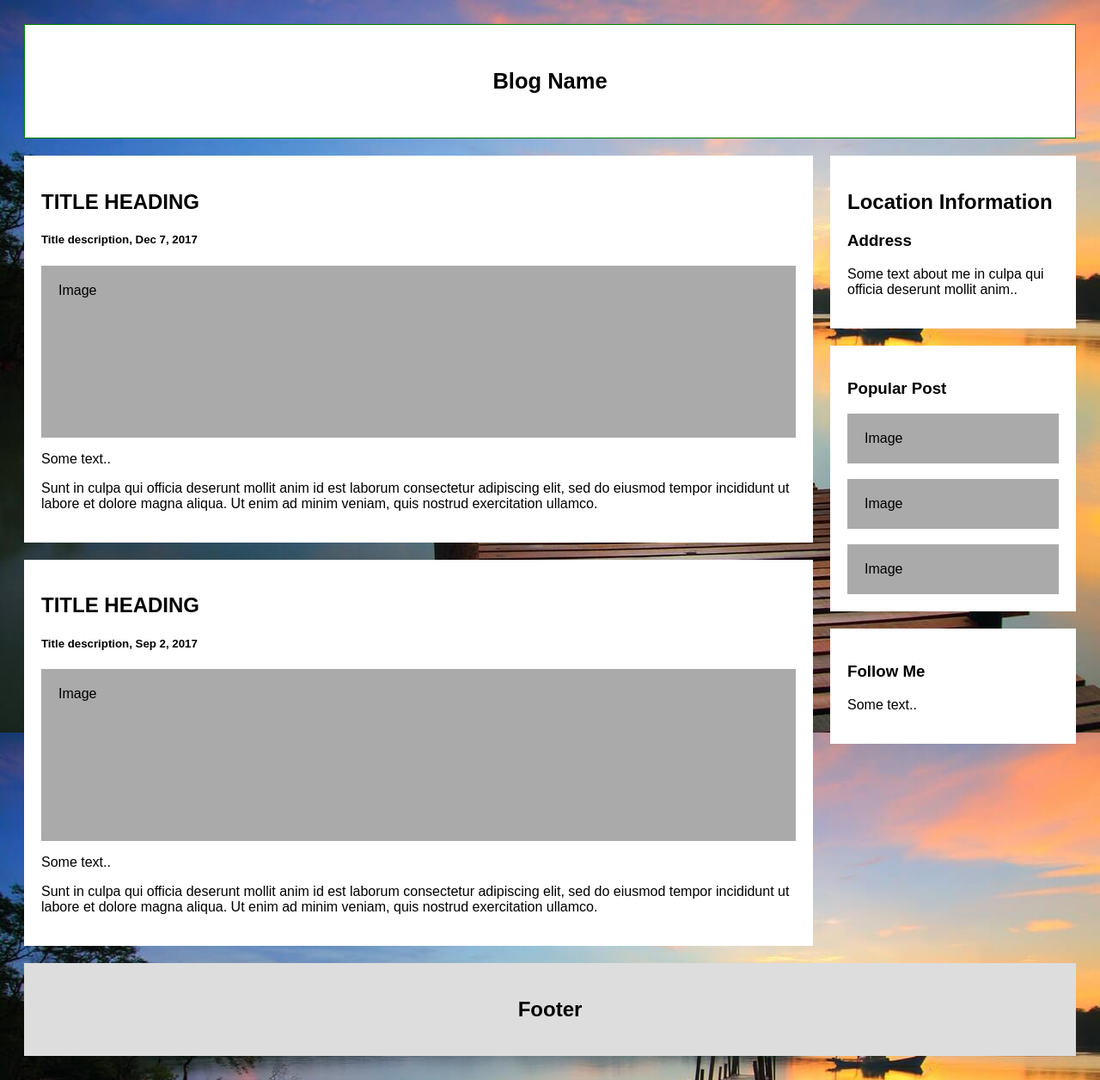
After one commit to Atul1710/Tourable, a PHP site: page /Tourable_pages/location-display-1.php in a window 1280 px wide. The commit adds this page. Shown: the whole page at 86% size. Run offline with PHP 8.4, Linux system fonts and the light colour scheme.

Commit message:
Image upload and Display demo and Location page layout

```diff
--- /dev/null
+++ b/Tourable_pages/location-display-1.php
@@ -0,0 +1,133 @@
+<!DOCTYPE html>
+<html>
+<head>
+<meta name="viewport" content="width=device-width, initial-scale=1">
+<style>
+* {
+  box-sizing: border-box;
+}
+
+/* Add a gray background color with some padding */
+body {
+  font-family: Arial;
+  padding: 20px;
+  /* background: aliceblue; */
+  background-image: url("images/bg1.jpeg");
+  background-attachment: fixed;
+  background-repeat: no-repeat;
+  background-size: cover;
+}
+
+/* Header/Blog Title */
+.header {
+  border: 1px solid green;
+  padding: 30px;
+  font-size: 17px;
+  text-align: center;
+  background: white;
+}
+
+/* Create two unequal columns that floats next to each other */
+/* Left column */
+.leftcolumn {
+  float: left;
+  width: 75%;
+}
+
+/* Right column */
+.rightcolumn {
+  float: left;
+  width: 25%;
+  padding-left: 20px;
+}
+
+/* Fake image */
+.fakeimg {
+  background-color: #aaa;
+  width: 100%;
+  padding: 20px;
+}
+
+/* Add a card effect for articles */
+.card {
+   background-color: white;
+   padding: 20px;
+   margin-top: 20px;
+}
+
+/* Clear floats after the columns */
+.row:after {
+  content: "";
+  display: table;
+  clear: both;
+}
+
+/* Footer */
+.footer {
+  padding: 20px;
+  text-align: center;
+  background: #ddd;
+  margin-top: 20px;
+}
+
+
+/* Responsive layout - when the screen is less than 800px wide, make the two columns stack on top of each other instead of next to each other */
+@media screen and (max-width: 800px) {
+  .leftcolumn, .rightcolumn {
+    width: 100%;
+    padding: 0;
+  }
+}
+</style>
+</head>
+<body>
+
+<div class="bg-image">
+
+<div class="header">
+  <h2>Blog Name</h2>
+</div>
+
+<div class="row">
+  <div class="leftcolumn">
+    <div class="card">
+      <h2>TITLE HEADING</h2>
+      <h5>Title description, Dec 7, 2017</h5>
+      <div class="fakeimg" style="height:200px;">Image</div>
+      <p>Some text..</p>
+      <p>Sunt in culpa qui officia deserunt mollit anim id est laborum consectetur adipiscing elit, sed do eiusmod tempor incididunt ut labore et dolore magna aliqua. Ut enim ad minim veniam, quis nostrud exercitation ullamco.</p>
+    </div>
+    <div class="card">
+      <h2>TITLE HEADING</h2>
+      <h5>Title description, Sep 2, 2017</h5>
+      <div class="fakeimg" style="height:200px;">Image</div>
+      <p>Some text..</p>
+      <p>Sunt in culpa qui officia deserunt mollit anim id est laborum consectetur adipiscing elit, sed do eiusmod tempor incididunt ut labore et dolore magna aliqua. Ut enim ad minim veniam, quis nostrud exercitation ullamco.</p>
+    </div>
+  </div>
+  <div class="rightcolumn">
+    <div class="card">
+      <h2>Location Information</h2>
+      <!-- <div class="fakeimg" style="height:100px;">Image</div> -->
+      <h3>Address</h3>
+      <p>Some text about me in culpa qui officia deserunt mollit anim..</p>
+    </div>
+    <div class="card">
+      <h3>Popular Post</h3>
+      <div class="fakeimg">Image</div><br>
+      <div class="fakeimg">Image</div><br>
+      <div class="fakeimg">Image</div>
+    </div>
+    <div class="card">
+      <h3>Follow Me</h3>
+      <p>Some text..</p>
+    </div>
+  </div>
+</div>
+
+<div class="footer">
+  <h2>Footer</h2>
+</div>
+</div>
+</body>
+</html>
--- /dev/null
+++ b/dbconfig/config.php
@@ -0,0 +1,4 @@
+<?php
+$con = mysqli_connect("localhost","root","") or die("Unable to connect");
+mysqli_select_db($con,"logindb");
+?>
```
Also changed, not shown: Tourable_pages/dbConfig.php (added, +15 -0 lines), Tourable_pages/image-storage-display.php (added, +43 -0 lines), Tourable_pages/upload.php (added, +37 -0 lines), css/login-style.css (added, +63 -0 lines), css/new.css (+9 -2 lines), homepage.html (+7 -5 lines), login.php (added, +71 -0 lines), Tourable_pages/images/bg1.jpeg (added), Tourable_pages/images/bg2.jpg (added), Tourable_pages/uploads/bg1.jpeg (added), Tourable_pages/uploads/bg2.jpg (added), css/images/bg.jpeg (added).
